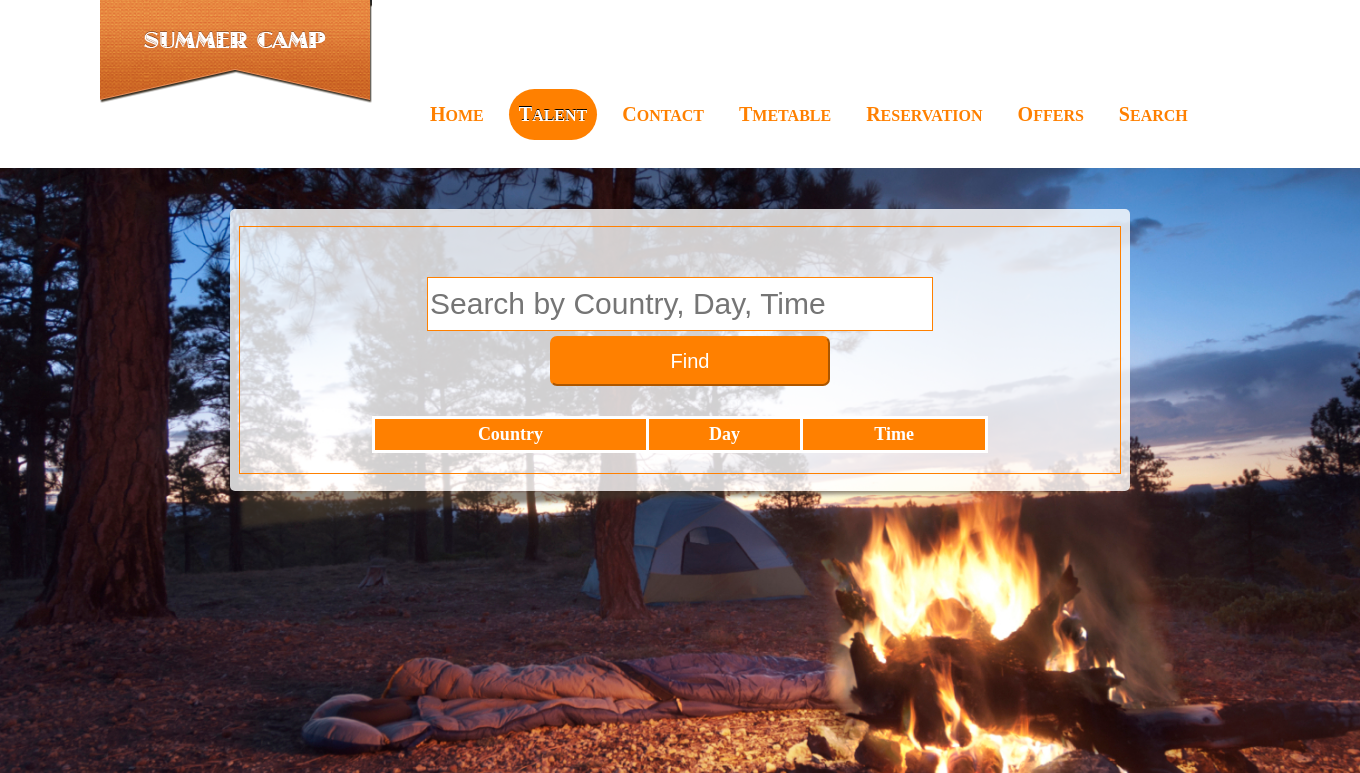
After one commit to software-2-project/Camp2, a PHP site: page /search.php in a window 1360 px wide. The commit adds this page. Shown: the top 773 px of the page. Run offline with PHP 8.4, Linux system fonts and the light colour scheme; lists and menus that the app fills with data are empty.

Commit message:
Search Page UI

```diff
--- a/SoftwareProject/Views/css/style.css
+++ b/SoftwareProject/Views/css/style.css
@@ -1316,6 +1316,20 @@ background-color:rgba(255, 255, 255, 0.8);
 	font-size: 20px;
 	color: #000;
 }
+
+/*-------------------------Search---------------------------*/
+
+#search
+{
+    width: 500px;
+    height: 50px;
+    font-size: 30px;
+    margin-bottom: 5px;
+    border: solid 1px #ff8000;
+
+}
+
+
 /*------------------------- Footer ------------------------*/
 .footer {
 	background-color:rgba(0,0,0);
--- /dev/null
+++ b/SoftwareProject/Views/search.php
@@ -0,0 +1,97 @@
+<!DOCTYPE html>
+
+<html>
+    <head>
+         <style>
+            body {
+                overflow-x: hidden;
+
+            }
+            table {
+                width:70%;
+                border-collapse: collapse;
+                font-size: 18px;
+                margin-top: 20px;
+                margin-bottom: 20px;
+                margin-left: auto;
+                margin-right: auto;
+            }
+
+            table, td, th {
+                border: 3px solid #fff;
+                background-color: #ff8000;
+                padding: 5px;
+                text-align: center;
+                color: #fff;
+                text-transform: capitalize
+            }
+
+
+        </style>
+        <meta charset="UTF-8">
+        <title>Summer Camp</title>
+        <link rel="stylesheet" href="css/style.css" type="text/css">
+    </head>
+<body>
+    <div class="header">
+		<div>
+			<a href="index_members.php" id="logo"><img src="images/logo.png" alt="logo"></a>
+			<ul>
+				<li >
+					<a href="index_members.php"><span>H</span>ome</a>
+				</li>
+				<li class="selected">
+					<a href="talent.php"><span>T</span>alent</a>
+				</li>
+				<li>
+					<a href="contact.php"><span>C</span>ontact</a>
+				</li>
+				<li>
+					<a href="timetable_members.php"><span>T</span>metable</a>
+				</li>
+				<li>
+					<a href="reservations.php"><span>R</span>eservation</a>
+				</li>
+				<li>
+					<a href="offers.php?do=offers"><span>O</span>ffers</a>
+				</li>
+				<li>
+                                    <a href="search_member.php"><span>S</span>earch</a>
+                                </li>
+
+
+			</ul>
+		</div>
+	</div>
+
+
+
+
+    <div class="body">
+        <div >
+            <div id="talent">
+                <div >
+
+                    <form style="text-align: center;margin-top: 50px;" action="search.php" method="post">
+                        <input class="search" id="search" type="text" name="search" placeholder="Search by Country, Day, Time"><br>
+                        <input class="submitRegister" type="submit" value="Find">
+                    </form>
+
+                    <table>
+                        <tr>
+                            <th> Country</th>
+                            <th> Day</th>
+                            <th> Time</th>
+                        </tr>
+
+                    </table>
+
+                </div>
+            </div>
+        </div>
+    </div>
+
+
+</body>
+
+</html>
```
